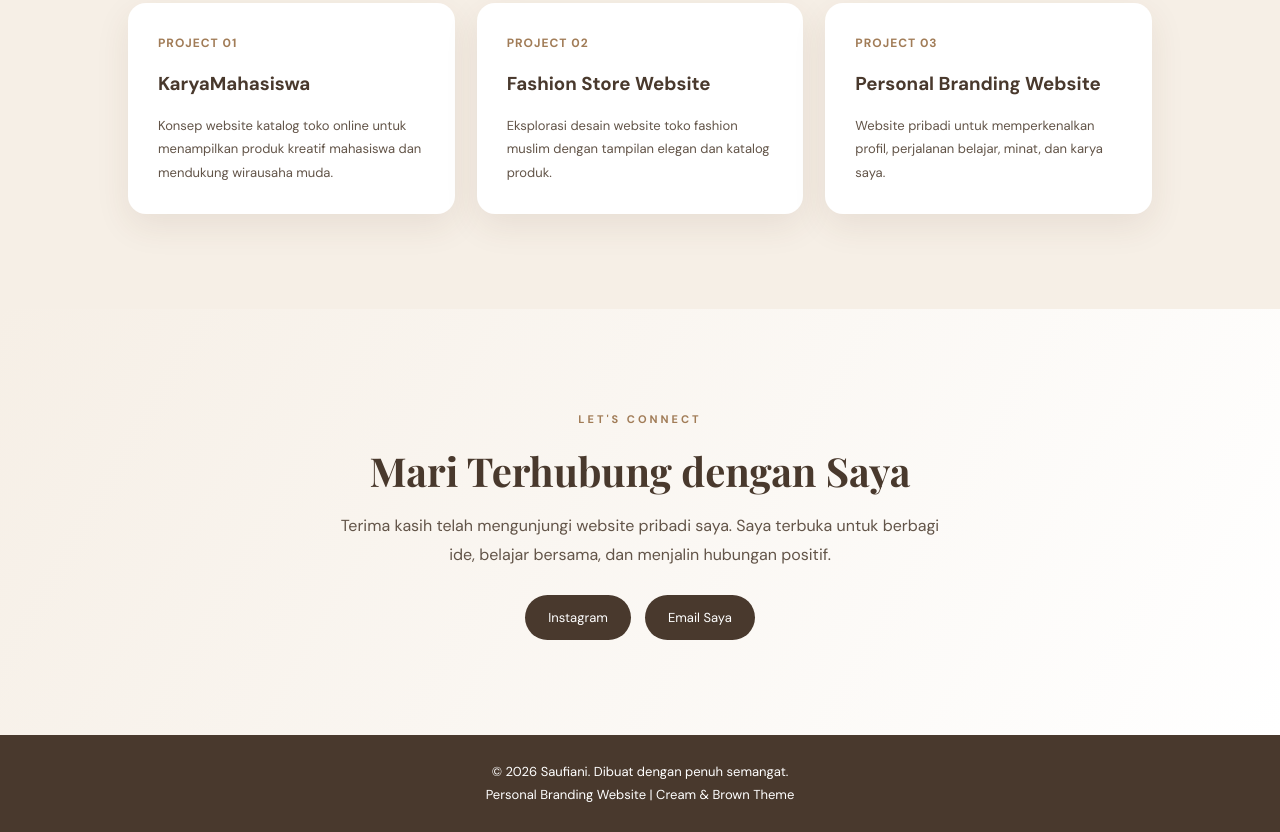
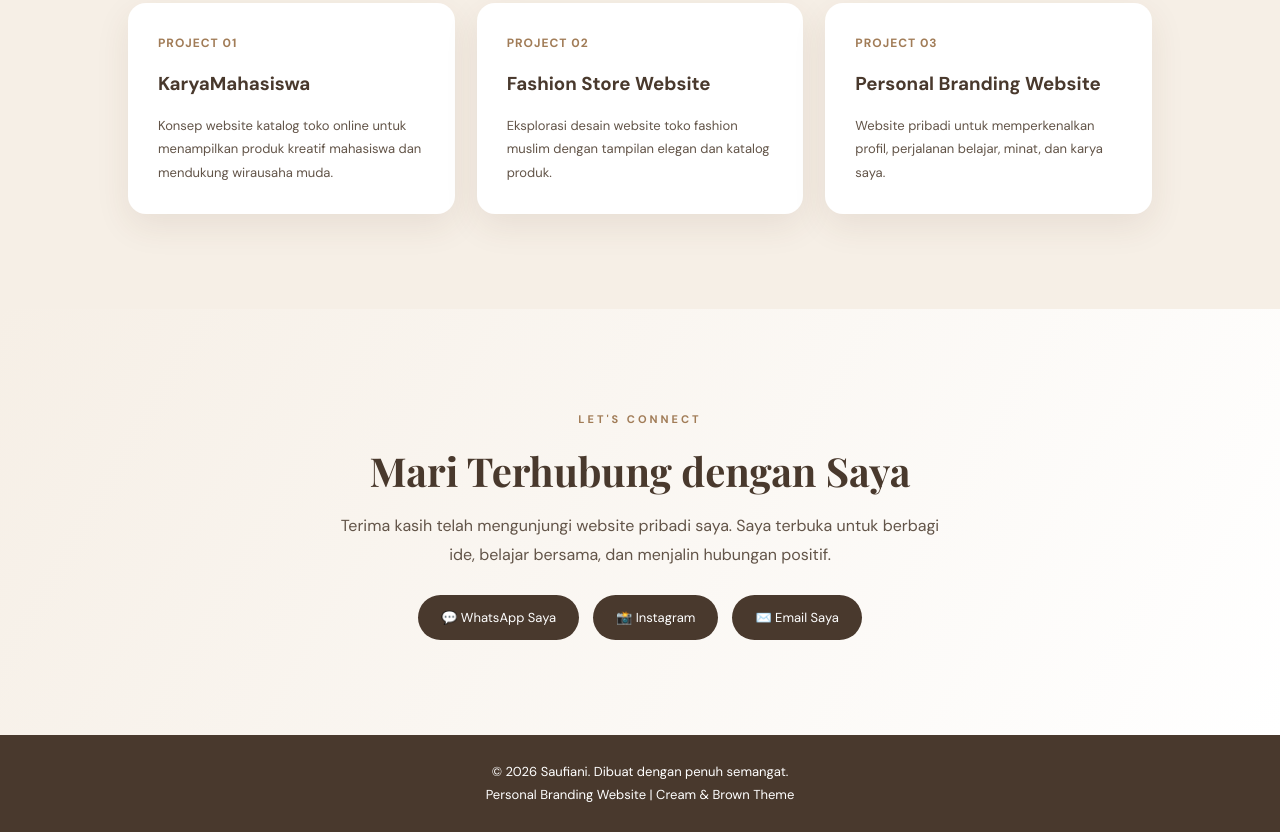
Before and after one commit to 240504007mhs-web/SAUFIANI, a plain HTML site: page index.html in a window 1280 px wide. Shown: the part 3670-4502 px from the top of the page. Drawn offline with nearby package versions, Linux system fonts and the light colour scheme.

Commit message:
Update index.html

```diff
--- a/index.html
+++ b/index.html
@@ -1,4 +1,3 @@
-
 <!DOCTYPE html>
 <html lang="id">
 <head>
@@ -817,7 +816,7 @@
       <div class="hero-image">
         <div class="image-decoration"></div>
 
-        <!-- Ganti profile.jpg dengan foto milikmu -->
+        <!-- Ganti dengan foto milikmu -->
         <img src="f0t0 aku.jpg" alt="Foto profil Saufiani"
              onerror="this.onerror=null;this.src='https://placehold.co/600x800/f3e9dc/76543d?text=Foto+Saufiani';">
 
@@ -1045,14 +1044,19 @@
       </p>
 
       <div class="contact-links">
+        <a href="https://wa.me/6287844263501"
+           target="_blank" rel="noopener noreferrer">
+          💬 WhatsApp Saya
+        </a>
+
         <a href="https://www.instagram.com/saufiani150/"
            target="_blank" rel="noopener noreferrer">
-          Instagram
+          📸 Instagram
         </a>
 
-        <!-- Ganti dengan email milikmu -->
+        <!-- Ganti alamat email ini dengan email milikmu -->
         <a href="mailto:emailkamu@example.com">
-          Email Saya
+          ✉️ Email Saya
         </a>
       </div>
     </section>
```
